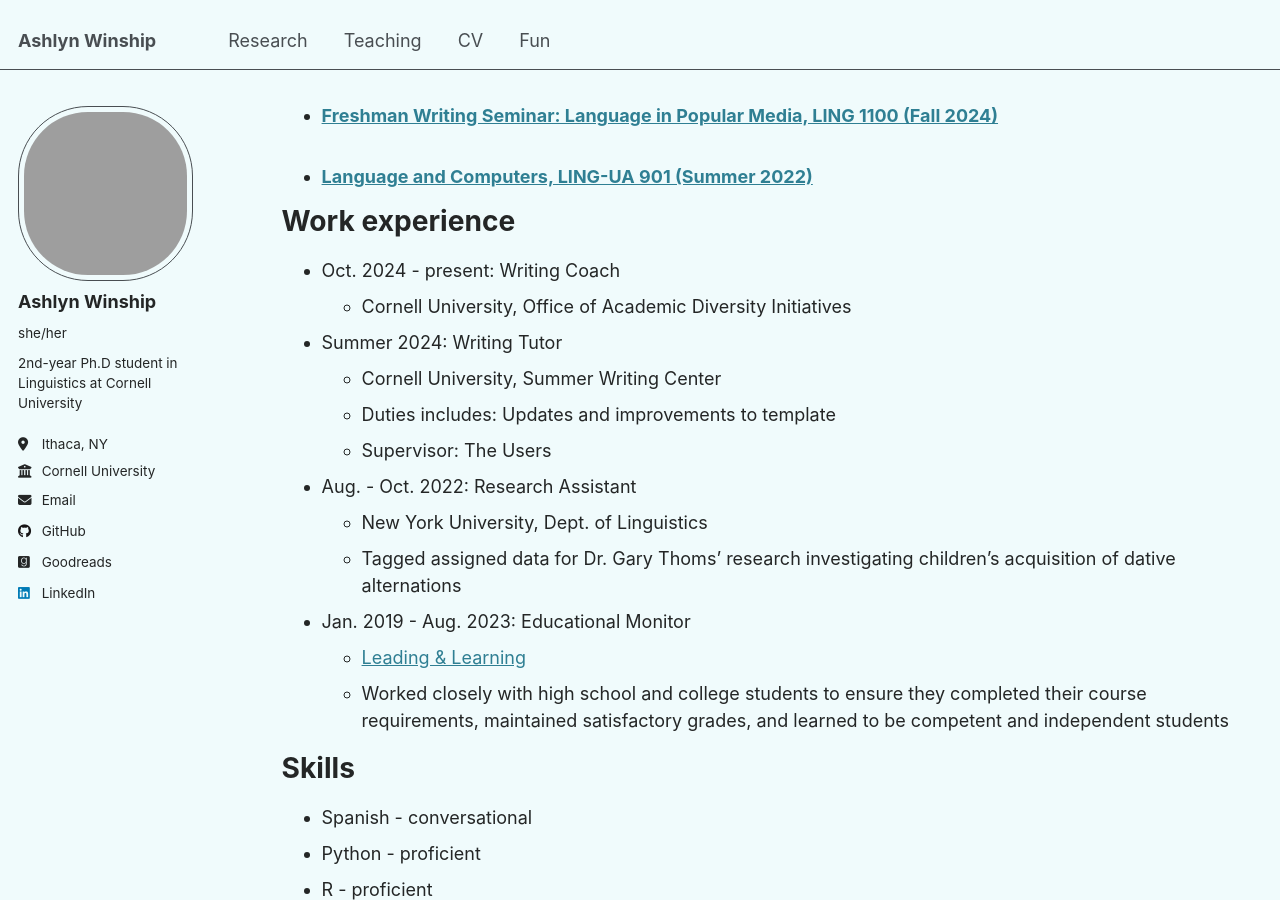
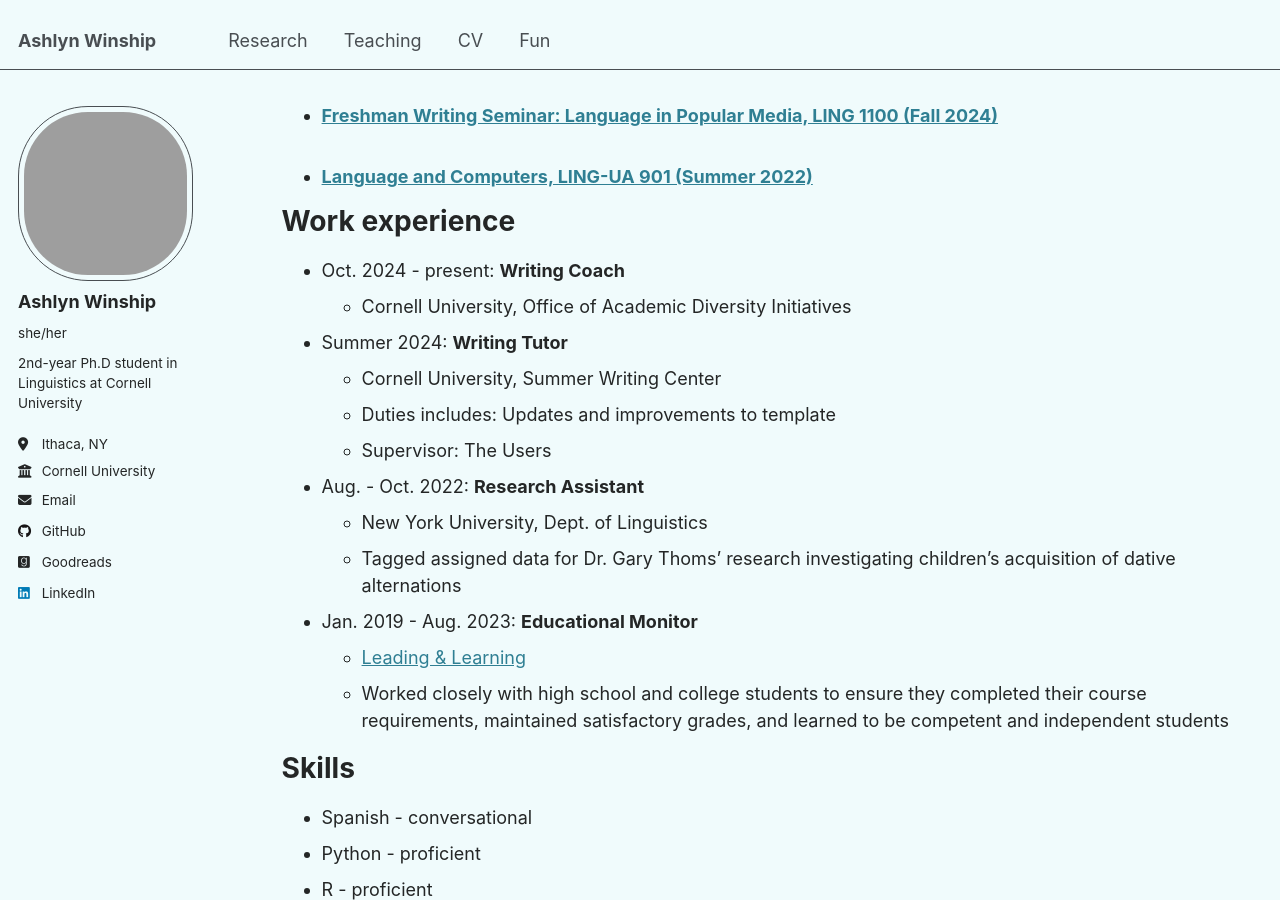
Before and after one commit to ashlynwinship/ashlynwinship.github.io, a Jekyll site: the page built from _pages/cv.md, in a window 1280 px wide and 900 px high, scrolled down 460 px. Built offline with Jekyll 4.4.1, drawn with Linux system fonts in a browser that asks for light colours; grey boxes are pictures that could not be loaded.

Commit message:
Update cv.md

```diff
--- a/_pages/cv.md
+++ b/_pages/cv.md
@@ -38,19 +38,19 @@ Teaching
 
 Work experience
 ======
-* Oct. 2024 - present: Writing Coach
+* Oct. 2024 - present: <b>Writing Coach</b>
   * Cornell University, Office of Academic Diversity Initiatives
 
-* Summer 2024: Writing Tutor
+* Summer 2024: <b>Writing Tutor</b>
   * Cornell University, Summer Writing Center
   * Duties includes: Updates and improvements to template
   * Supervisor: The Users
 
-* Aug. - Oct. 2022: Research Assistant
+* Aug. - Oct. 2022: <b>Research Assistant</b>
   * New York University, Dept. of Linguistics
   * Tagged assigned data for Dr. Gary Thoms’ research investigating children’s acquisition of dative alternations
 
-* Jan. 2019 - Aug. 2023: Educational Monitor
+* Jan. 2019 - Aug. 2023: <b>Educational Monitor</b>
   * <a target="_blank" rel="noopener" href="https://www.leadingandlearning.com">Leading & Learning</a>
   * Worked closely with high school and college students to ensure they completed their course requirements, maintained satisfactory grades, and learned to be competent and
   independent students
```
